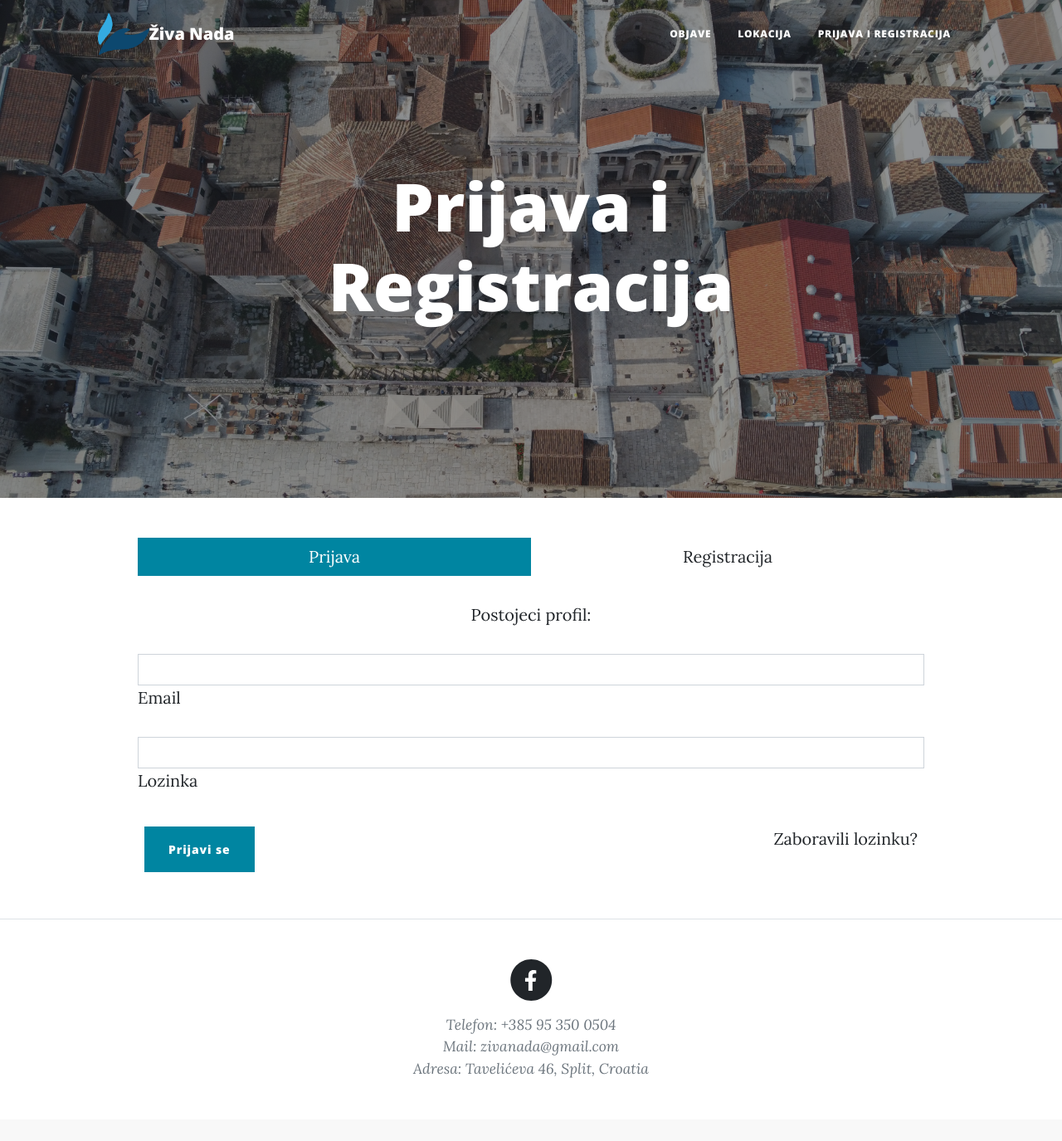
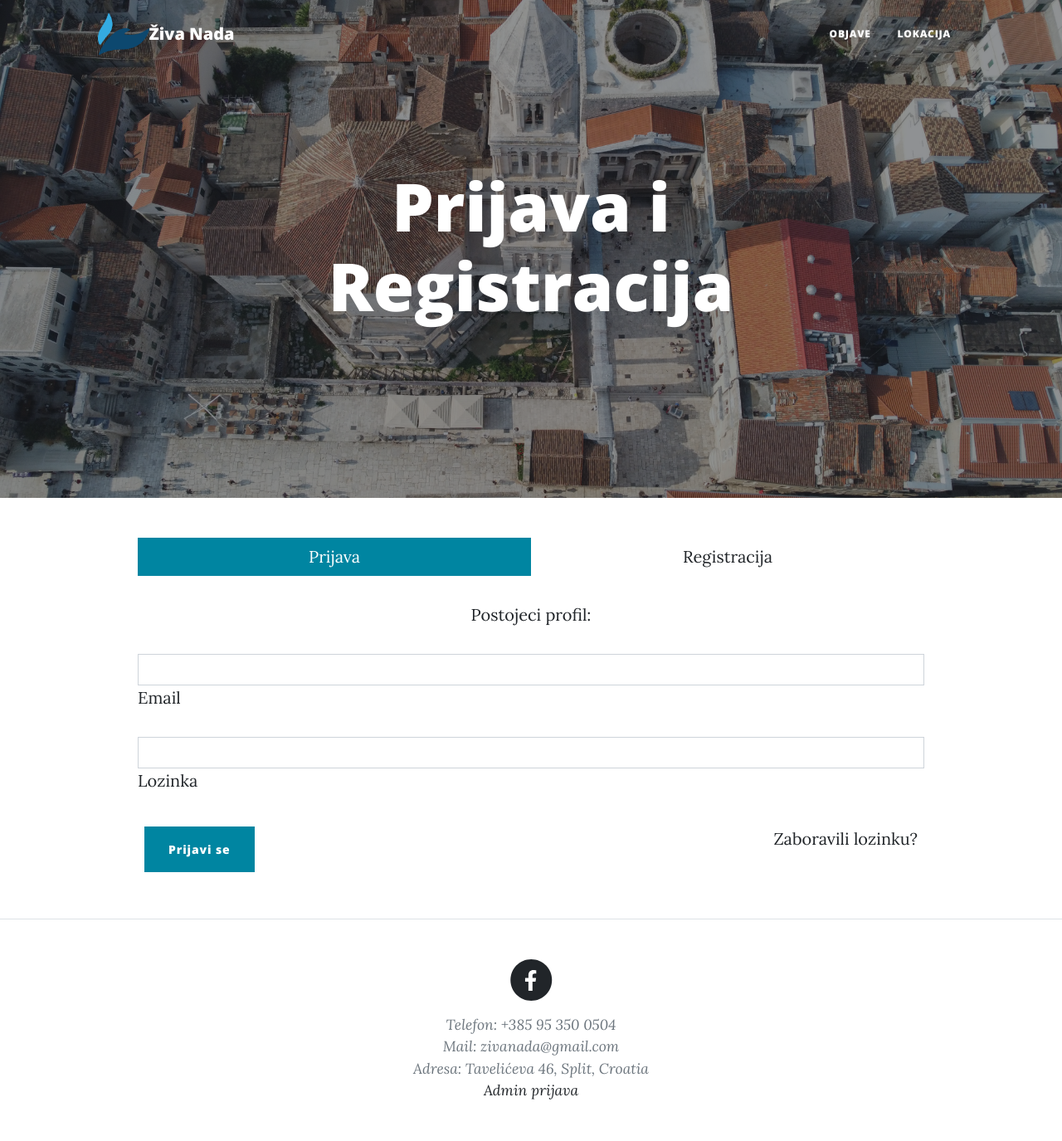
Before and after one commit to KylerEngland/ZivaNada, a PHP site: page /loginPage.php in a window 1280 px wide. Shown: the whole page at 83% size. Before the commit the page ends 1299 px from the top, so only its background shows below. Run offline with PHP 8.4, Linux system fonts and the light colour scheme; some libraries are stand-ins or nearby versions.

Commit message:
Moved login link to footer.

```diff
--- a/footer.php
+++ b/footer.php
@@ -48,6 +48,13 @@
                     <div class="small text-center text-muted fst-italic">Telefon: +385 95 350 0504</div>
                     <div class="small text-center text-muted fst-italic">Mail: zivanada@gmail.com</div>
                     <div class="small text-center text-muted fst-italic">Adresa: Tavelićeva 46, Split, Croatia</div>
+                    <?php if(isset($_SESSION['loggedin']) && $_SESSION['loggedin'] == TRUE):?>
+                        <div class="small text-center text-muted fst-italic"><a href="profile.php">Profil</a></div>
+                        <!-- <li class="nav-item"><a class="nav-link px-lg-3 py-3 py-lg-4" href="profile.php">Profil</a></li> -->
+                    <?php else: ?>
+                        <div class="small text-center text-muted fst-italic"><a href="loginPage.php">Admin prijava</a></div>
+                        <!-- <li class="nav-item"><a class="nav-link px-lg-3 py-3 py-lg-4" href="loginPage.php">Prijava i Registracija</a></li> -->
+                    <?php endif; ?>
                 </div>
             </div>
         </div>
--- a/navbar.php
+++ b/navbar.php
@@ -37,14 +37,8 @@ session_start();
             </button>
             <div class="collapse navbar-collapse" id="navbarResponsive">
                 <ul class="navbar-nav ms-auto py-4 py-lg-0">
-                    <!-- <li class="nav-item"><a class="nav-link px-lg-3 py-3 py-lg-4" href="">O Nama</a></li> -->
                     <li class="nav-item"><a class="nav-link px-lg-3 py-3 py-lg-4" href="index.php">Objave</a></li>
                     <li class="nav-item"><a class="nav-link px-lg-3 py-3 py-lg-4" href="lokacija.php">Lokacija</a></li>
-                    <?php if(isset($_SESSION['loggedin']) && $_SESSION['loggedin'] == TRUE):?>
-                        <li class="nav-item"><a class="nav-link px-lg-3 py-3 py-lg-4" href="profile.php">Profil</a></li>
-                    <?php else: ?>
-                        <li class="nav-item"><a class="nav-link px-lg-3 py-3 py-lg-4" href="loginPage.php">Prijava i Registracija</a></li>
-                    <?php endif; ?>
                 </ul>
             </div>
         </div>
```
